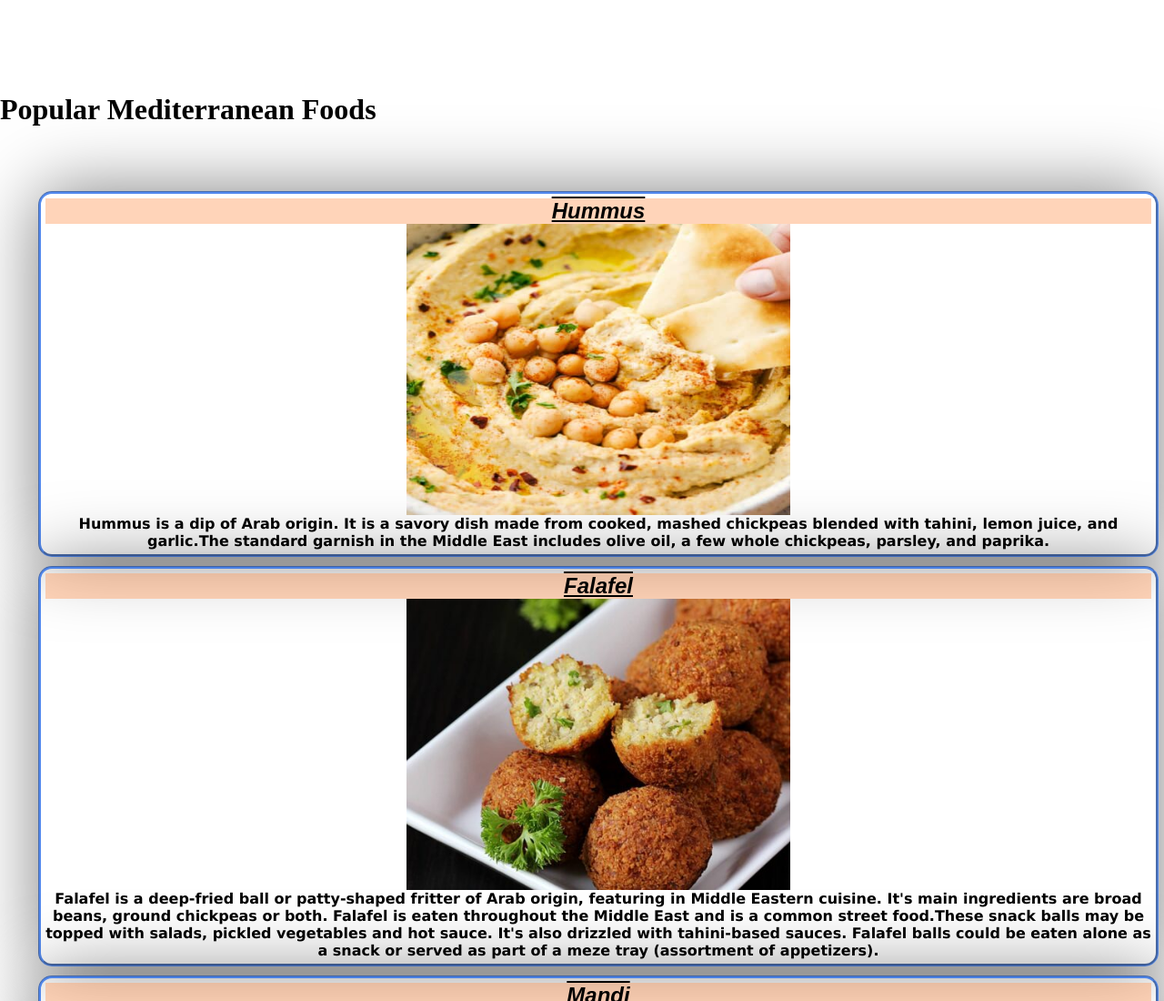
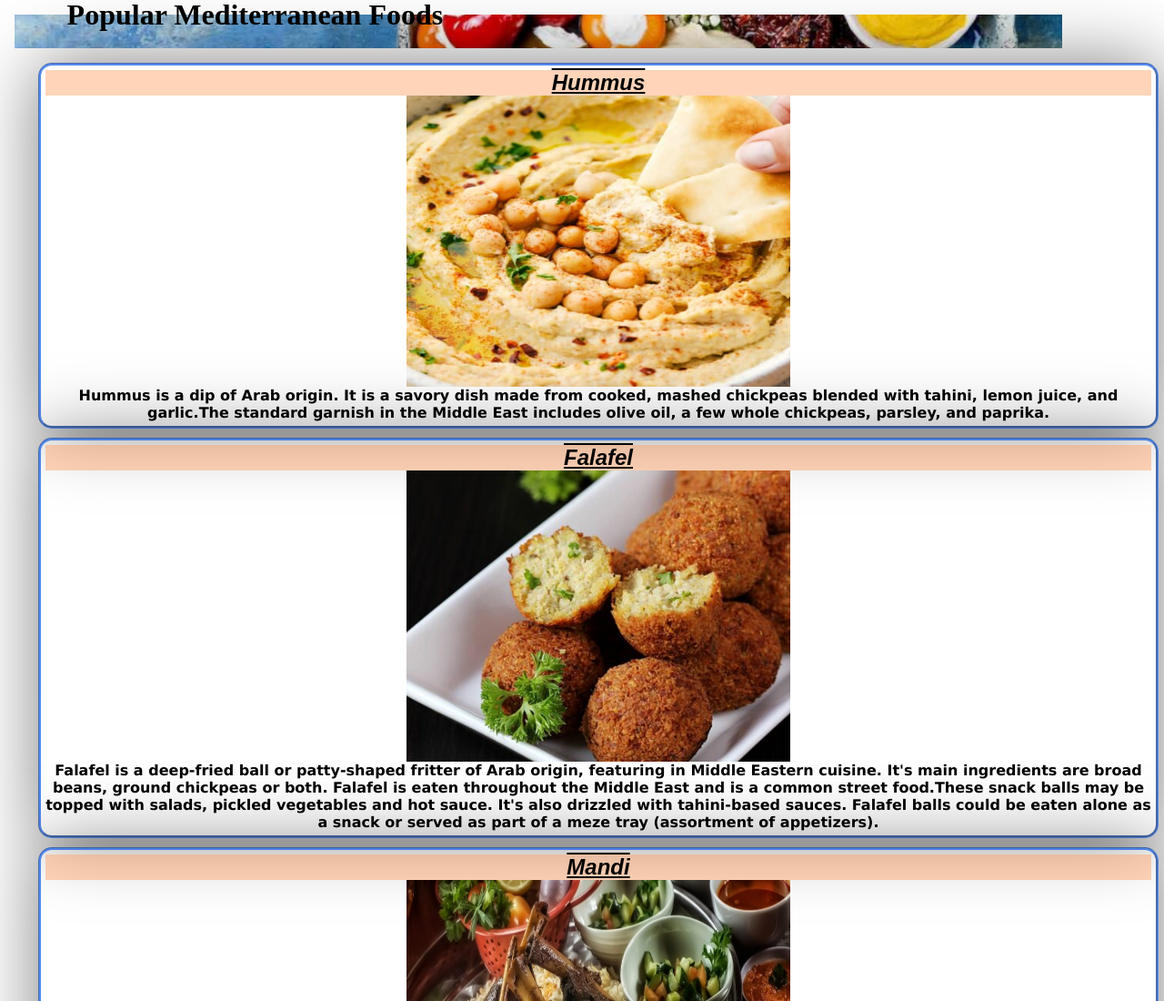
Before and after one commit to S-Siddika/module-2-practice-tasks, a plain HTML site: page index.html in a window 1280 px wide. Shown: the top 1100 px of the page at 91% size. Drawn offline with Linux system fonts and the light colour scheme.

Commit message:
changed location of div.headerImage from from style.css to index.html

```diff
--- a/index.html
+++ b/index.html
@@ -18,6 +18,18 @@
         border: 0;
         padding: 0;
       }
+      div.headerImage{
+      /* height: 25vh; */
+      width: 90vw;
+      margin: 1rem;
+      background-image:url("images/mediterranean-food.jpg");
+      background-position: center;
+      background-repeat: no-repeat;
+      position: relative;
+      background-size: cover;
+      background-blend-mode: lighten;
+      }
+
       div.hidden{
         visibility: hidden; /*module2:task6.ii.b: set visibility to hidden*/
         margin: 15px;
@@ -30,7 +42,7 @@
 
 
 <body>
-  <div class="headerImage" class="center">
+  <div class="headerImage">
     <div class="headerText">
       <h1> Popular Mediterranean Foods </h1>
     </div>
--- a/stylesheets/style.css
+++ b/stylesheets/style.css
@@ -1,19 +1,20 @@
-
-
-.headerText {
-  text-align: left;
-  position: relative;
-  top: 60%;
-  left: 50%;
-  transform: translate(-50%, -50%);
-  color: black;
-  }
 
 .center{
     margin: auto;
     text-align: center;
     width: 95vw;
 }
+
+.headerText {
+    text-align: left;
+    position: relative;
+    top: 60%;
+    left: 55%;
+    transform: translate(-50%, -50%);
+    color: black;
+    }
+
+
 
   #para{
       position: relative;
@@ -88,14 +89,3 @@
       font-weight: bolder;
       background: 30px #ff995a6c;
     }
-
-  div.headerImage{
-    height: 25vh;
-    width: 95vw;
-    background-image: url(images/mediterranean-food.jpg);
-    background-position: center;
-    background-repeat: no-repeat;
-    /* position: relative; */
-    background-size: cover;
-    background-blend-mode: lighten;
-  }
```
Lines whose indentation alone changed are shown as unchanged.
